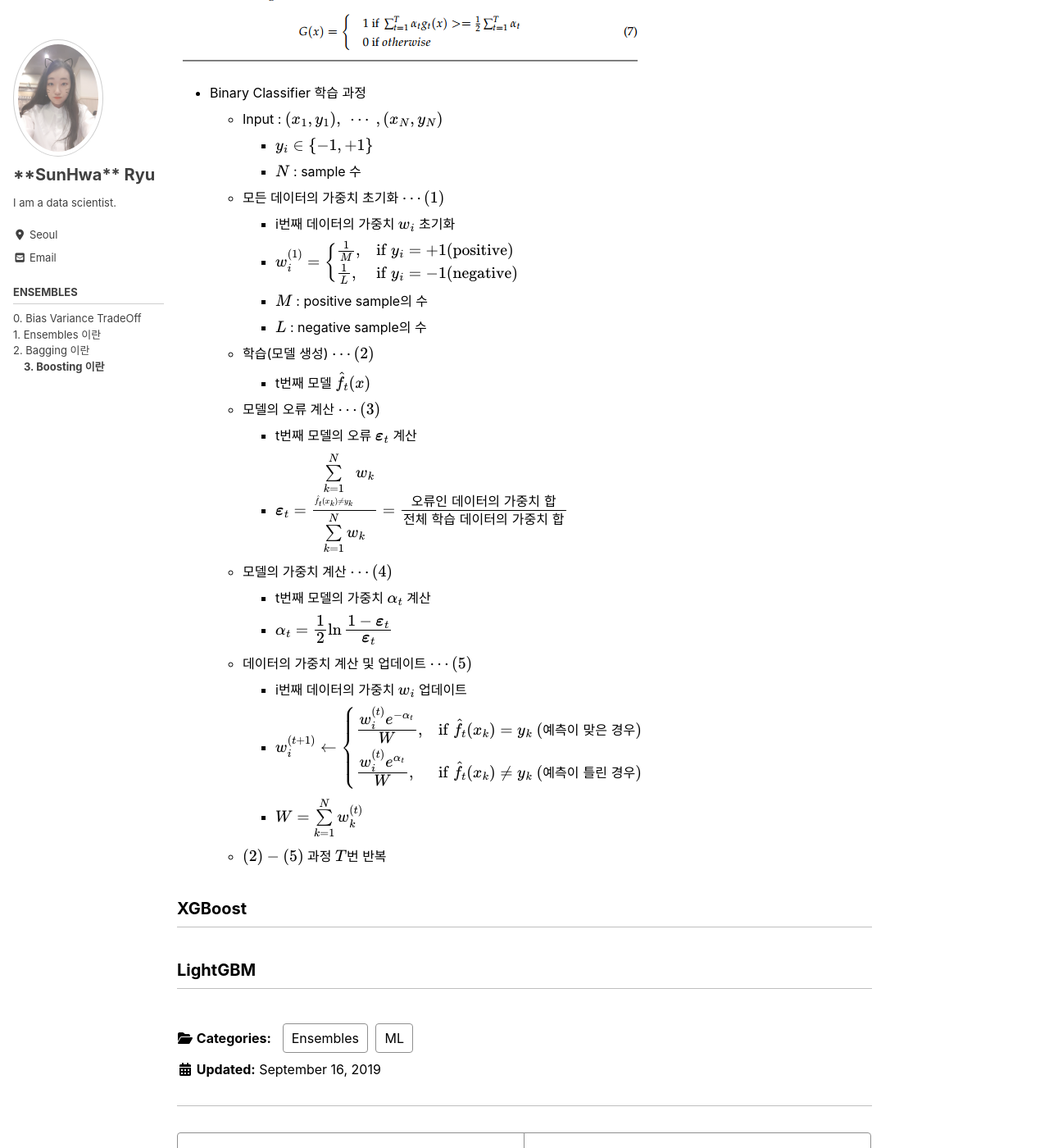
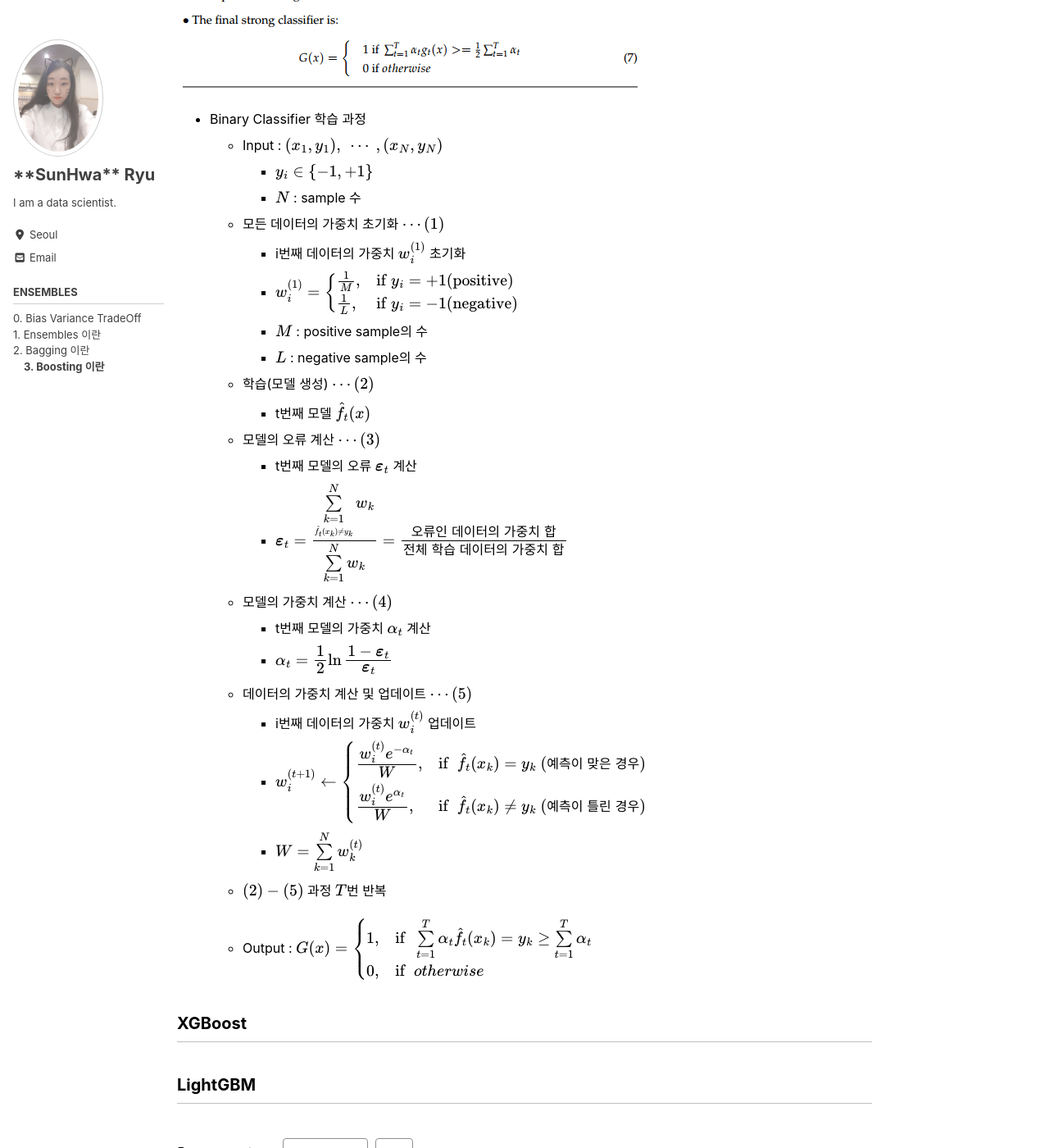
Before and after one commit to MinPinSunHwa/suna.github.io, a Jekyll site: the page built from _study/ensembles/3_boosting.md, in a window 1280 px wide and 1400 px high, scrolled down 810 px. Shown: the whole window at 82% size. Built offline with Jekyll 4.4.1, drawn with Linux system fonts in a browser that asks for light colours; cached includes are drawn as plain includes; nearby versions of some CDN libraries; formulas are drawn with MathJax 3; some of the changed text lies outside the part shown.

Commit message:
Update 3_boosting.md

```diff
--- a/_study/ensembles/3_boosting.md
+++ b/_study/ensembles/3_boosting.md
@@ -9,6 +9,7 @@ toc: true
 **Reference**
 
 - https://blog.statsbot.co/ensemble-learning-d1dcd548e936
+- https://steemit.com/kr-dev/@steemonen1/adaboost
 <br><br>
 
 ## Boosting
@@ -28,7 +29,7 @@ toc: true
     - $$ N $$ : sample 수
 
   - 모든 데이터의 가중치 초기화 $$ \cdots(1) $$
-    - i번째 데이터의 가중치 $$ w_i $$ 초기화
+    - i번째 데이터의 가중치 $$ w_i^{(1)} $$ 초기화
     - $$ w_i^{(1)} =
       \begin{cases}
       \frac{1}{M}, & \mbox{if }y_i=+1\mbox{(positive)} \\
@@ -53,15 +54,21 @@ toc: true
       \ln \cfrac{1-\boldsymbol{\varepsilon}_t}{\boldsymbol{\varepsilon}_t} $$ <br>
 
   - 데이터의 가중치 계산 및 업데이트 $$ \cdots(5) $$
-    - i번째 데이터의 가중치 $$ w_i $$ 업데이트
+    - i번째 데이터의 가중치 $$ w_i^{(t)} $$ 업데이트
     - $$ w_i^{(t+1)} \leftarrow
       \begin{cases}
-      \cfrac{w_i^{(t)} e^{-\alpha_t}}{W}, & \mbox{if }\hat{f_t}(x_k)=y_k\ (\text{예측이 맞은 경우}) \\
-      \cfrac{w_i^{(t)} e^{\alpha_t}}{W}, & \mbox{if }\hat{f_t}(x_k)\ne y_k\ (\text{예측이 틀린 경우})
+      \cfrac{w_i^{(t)} e^{-\alpha_t}}{W}, & \mbox{if }\ \hat{f_t}(x_k)=y_k\ (\text{예측이 맞은 경우}) \\
+      \cfrac{w_i^{(t)} e^{\alpha_t}}{W}, & \mbox{if }\ \hat{f_t}(x_k)\ne y_k\ (\text{예측이 틀린 경우})
       \end{cases} $$ <br>
     - $$ W = \sum\limits_{k=1}^{N} w_k^{(t)} $$ <br>
 
-  - $$ (2)- (5) $$ 과정 $$ T $$번 반복
+  - $$ (2)-(5) $$ 과정 $$ T $$번 반복
+
+  - Output : $$ G(x) =
+    \begin{cases}
+    1, & \mbox{if }\ \sum\limits_{t=1}^{T} \alpha_t \hat{f_t}(x_k)=y_k \ge \sum\limits_{t=1}^{T} \alpha_t\\
+    0, & \mbox{if }\ otherwise
+    \end{cases} $$
 
 ## XGBoost
 
```
